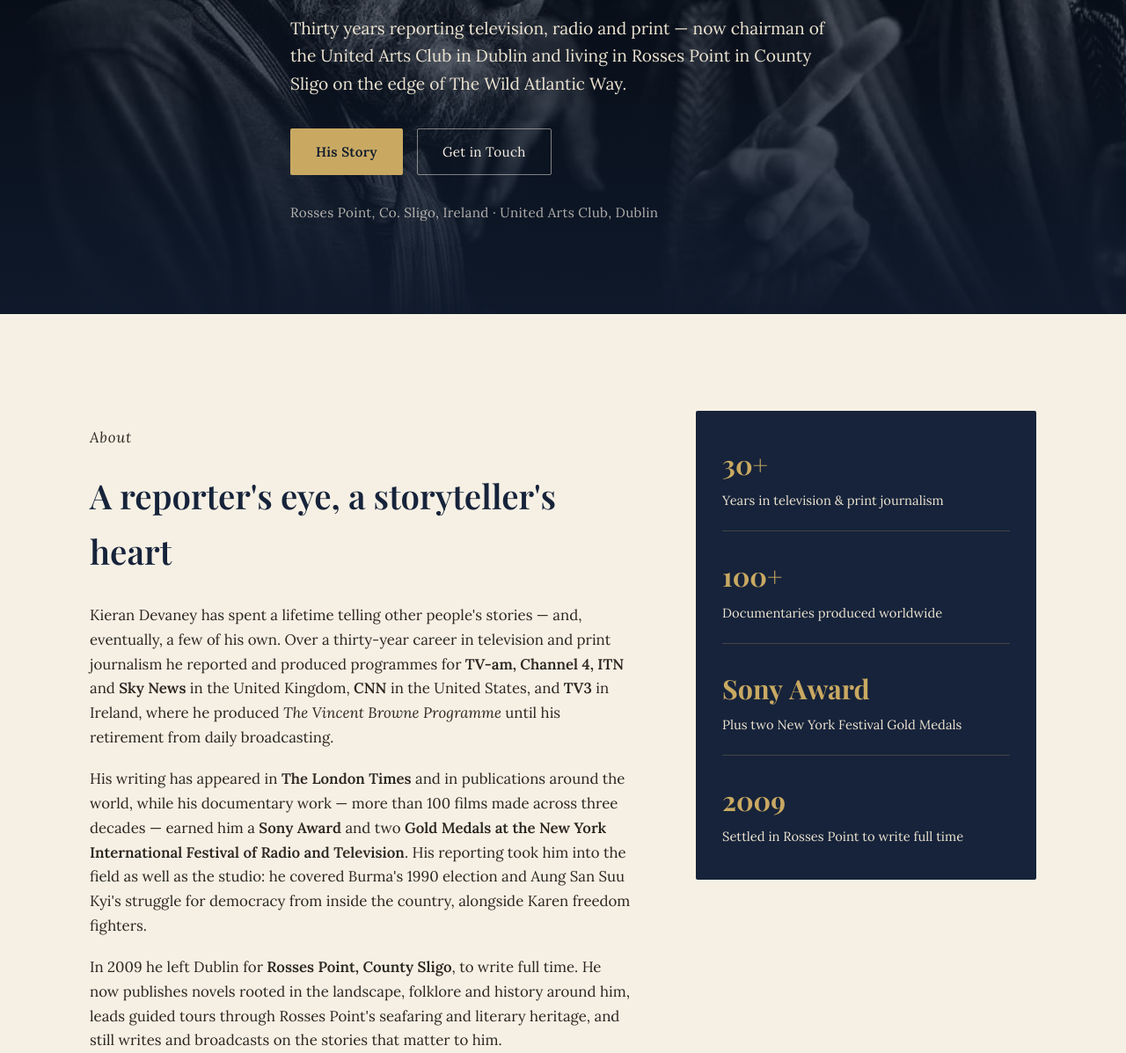
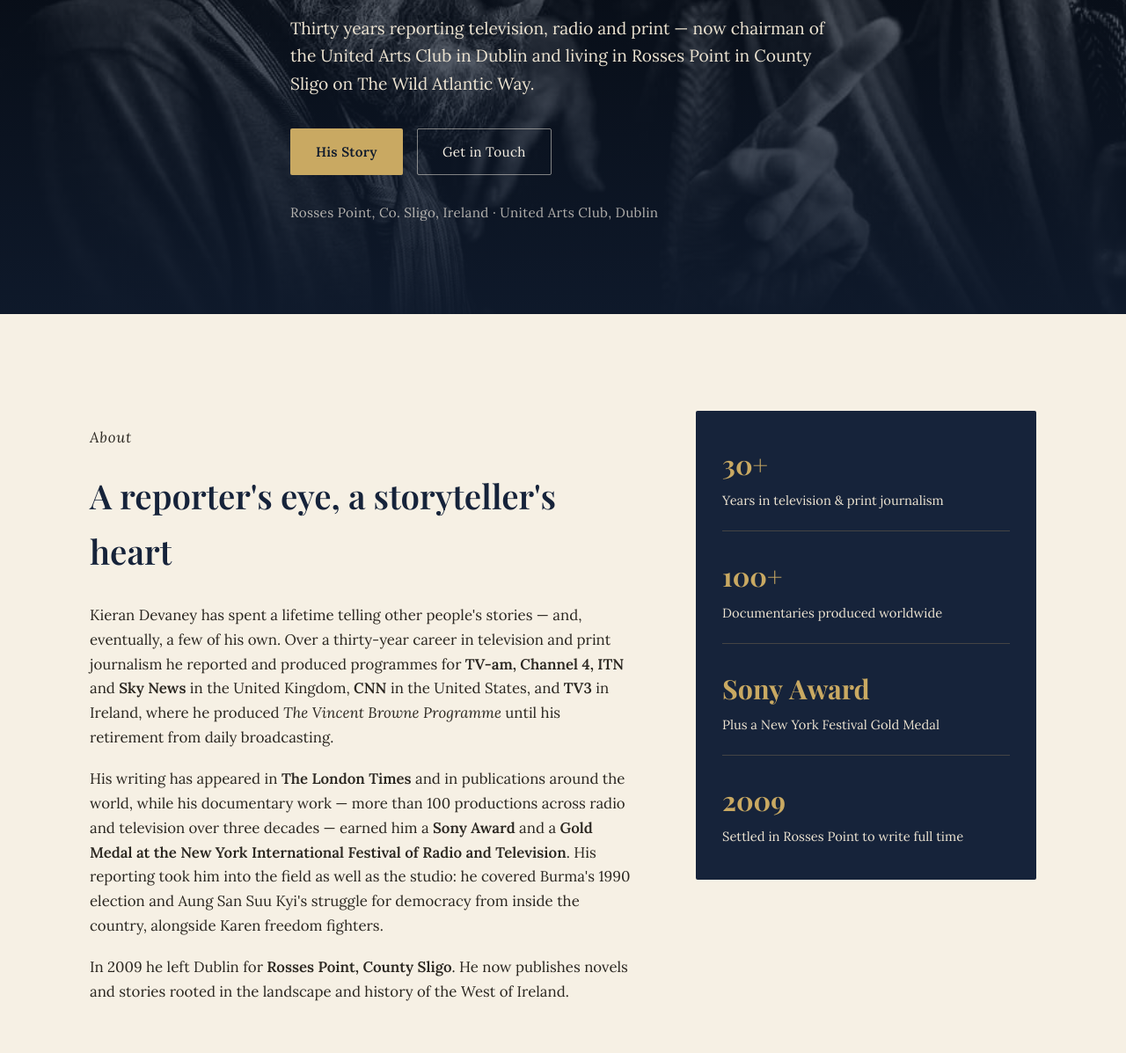
Before and after one commit to kevinr20041/KieranDevaney, a plain HTML site: page index.html in a window 1280 px wide. Shown: the part 443-1640 px from the top of the page at 88% size. Drawn offline with nearby package versions, Linux system fonts and the light colour scheme; a web font is replaced by a local one.

Commit message:
Refine hero copy and About section wording; correct award count to one Gold Medal

```diff
--- a/index.html
+++ b/index.html
@@ -59,7 +59,7 @@
     <div class="wrap hero-inner">
       <p class="eyebrow">Journalist &middot; Broadcaster &middot; Novelist</p>
       <h1>Kieran Devaney</h1>
-      <p class="hero-lede">Thirty years reporting television, radio and print — now chairman of the United Arts Club in Dublin and living in Rosses Point in County Sligo on the edge of The Wild Atlantic Way.</p>
+      <p class="hero-lede">Thirty years reporting television, radio and print — now chairman of the United Arts Club in Dublin and living in Rosses Point in County Sligo on The Wild Atlantic Way.</p>
       <div class="hero-actions">
         <a href="#about" class="btn btn-primary">His Story</a>
         <a href="#contact" class="btn btn-ghost">Get in Touch</a>
@@ -75,8 +75,8 @@
         <p class="kicker">About</p>
         <h2>A reporter's eye, a storyteller's heart</h2>
         <p>Kieran Devaney has spent a lifetime telling other people's stories — and, eventually, a few of his own. Over a thirty-year career in television and print journalism he reported and produced programmes for <strong>TV-am, Channel 4, ITN</strong> and <strong>Sky News</strong> in the United Kingdom, <strong>CNN</strong> in the United States, and <strong>TV3</strong> in Ireland, where he produced <em>The Vincent Browne Programme</em> until his retirement from daily broadcasting.</p>
-        <p>His writing has appeared in <strong>The London Times</strong> and in publications around the world, while his documentary work — more than 100 films made across three decades — earned him a <strong>Sony Award</strong> and two <strong>Gold Medals at the New York International Festival of Radio and Television</strong>. His reporting took him into the field as well as the studio: he covered Burma's 1990 election and Aung San Suu Kyi's struggle for democracy from inside the country, alongside Karen freedom fighters.</p>
-        <p>In 2009 he left Dublin for <strong>Rosses Point, County Sligo</strong>, to write full time. He now publishes novels rooted in the landscape, folklore and history around him, leads guided tours through Rosses Point's seafaring and literary heritage, and still writes and broadcasts on the stories that matter to him.</p>
+        <p>His writing has appeared in <strong>The London Times</strong> and in publications around the world, while his documentary work — more than 100 productions across radio and television over three decades — earned him a <strong>Sony Award</strong> and a <strong>Gold Medal at the New York International Festival of Radio and Television</strong>. His reporting took him into the field as well as the studio: he covered Burma's 1990 election and Aung San Suu Kyi's struggle for democracy from inside the country, alongside Karen freedom fighters.</p>
+        <p>In 2009 he left Dublin for <strong>Rosses Point, County Sligo</strong>. He now publishes novels and stories rooted in the landscape and history of the West of Ireland.</p>
       </div>
       <div class="about-facts">
         <div class="fact">
@@ -89,7 +89,7 @@
         </div>
         <div class="fact">
           <span class="fact-num">Sony&nbsp;Award</span>
-          <span class="fact-label">Plus two New York Festival Gold Medals</span>
+          <span class="fact-label">Plus a New York Festival Gold Medal</span>
         </div>
         <div class="fact">
           <span class="fact-num">2009</span>
```
